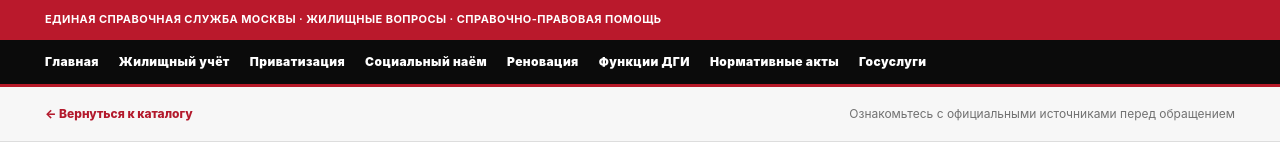
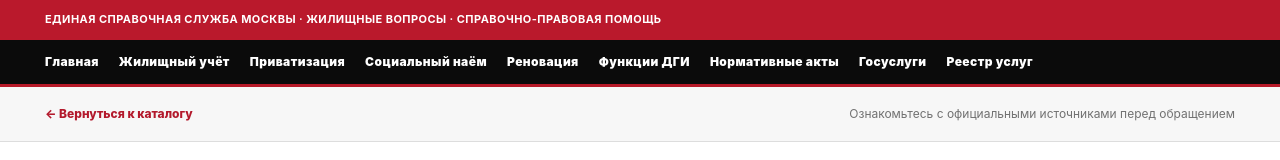
Before and after one commit to ymaslen77-tech/dgi-court-importer, a Next.js app in the folder apps/web/: page /sudebnaya-praktika-dgi in a window 1280 px wide. Shown: the top 160 px of the page. Built offline with nearby package versions, Linux system fonts and the light colour scheme; no server answers.

Commit message:
Add service register to thematic navigation without changing public site

```diff
--- a/apps/web/src/components/PageShell.tsx
+++ b/apps/web/src/components/PageShell.tsx
@@ -27,6 +27,7 @@ const thematicNavigation = [
   { href: "/funkcii-dgi", label: "Функции ДГИ" },
   { href: "/normativnye-akty", label: "Нормативные акты" },
   { href: "/gosuslugi-dgi", label: "Госуслуги" },
+  { href: "/reestr-gosuslug-dgi", label: "Реестр услуг" },
 ];
 
 export function PageShell({ children, variant = "default" }: Readonly<{ children: React.ReactNode; variant?: "default" | "home" | "thematic" }>) {
```
